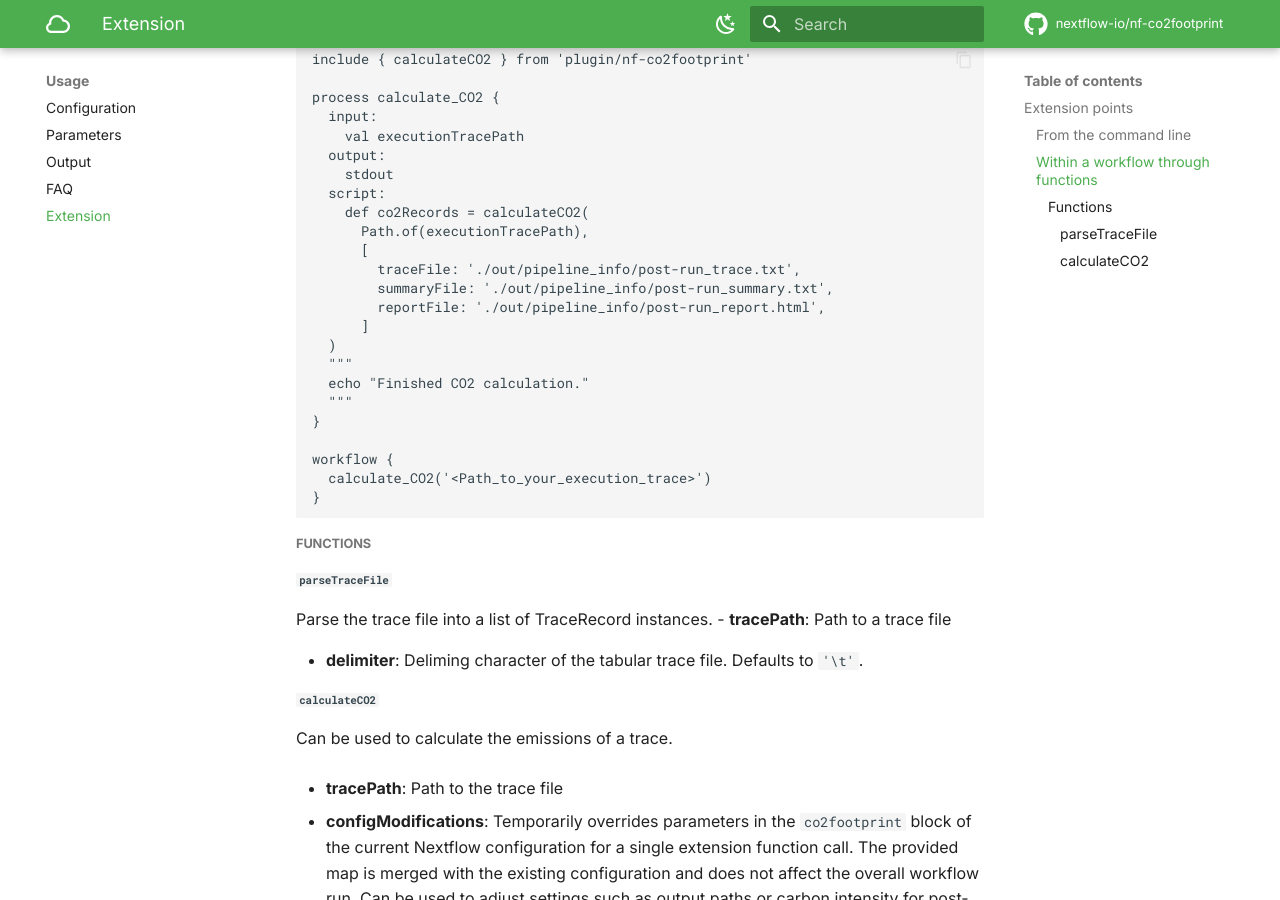
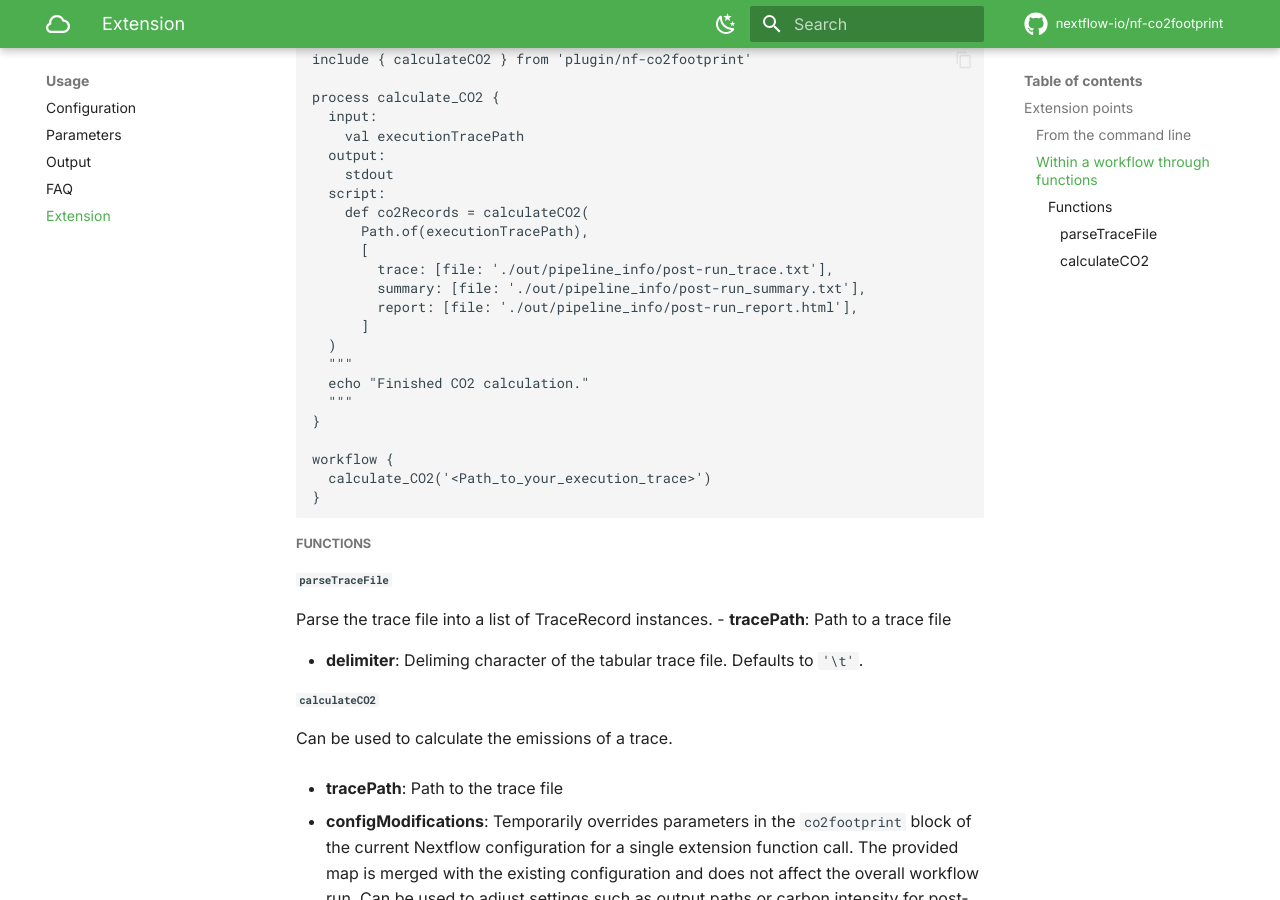
Before and after one commit to nextflow-io/nf-co2footprint, an MkDocs documentation site: the page built from docs/usage/extension.md, in a window 1280 px wide and 900 px high, scrolled down 814 px. Built offline with MkDocs 1.6.1 and Material for MkDocs 9.7.7, drawn with Linux system fonts in a browser that asks for light colours; comment, search, counter and statistics services are not loaded.

Commit message:
Fix: Correct representation of file syntax in extension documentation
Signed-off-by: Josua Carl <josua.carl@uni-tuebingen.de>

```diff
--- a/docs/usage/extension.md
+++ b/docs/usage/extension.md
@@ -38,9 +38,9 @@ process calculate_CO2 {
     def co2Records = calculateCO2(
       Path.of(executionTracePath),
       [
-        traceFile: './out/pipeline_info/post-run_trace.txt',
-        summaryFile: './out/pipeline_info/post-run_summary.txt',
-        reportFile: './out/pipeline_info/post-run_report.html',
+        trace: [file: './out/pipeline_info/post-run_trace.txt'],
+        summary: [file: './out/pipeline_info/post-run_summary.txt'],
+        report: [file: './out/pipeline_info/post-run_report.html'],
       ]
   )
   """
```
